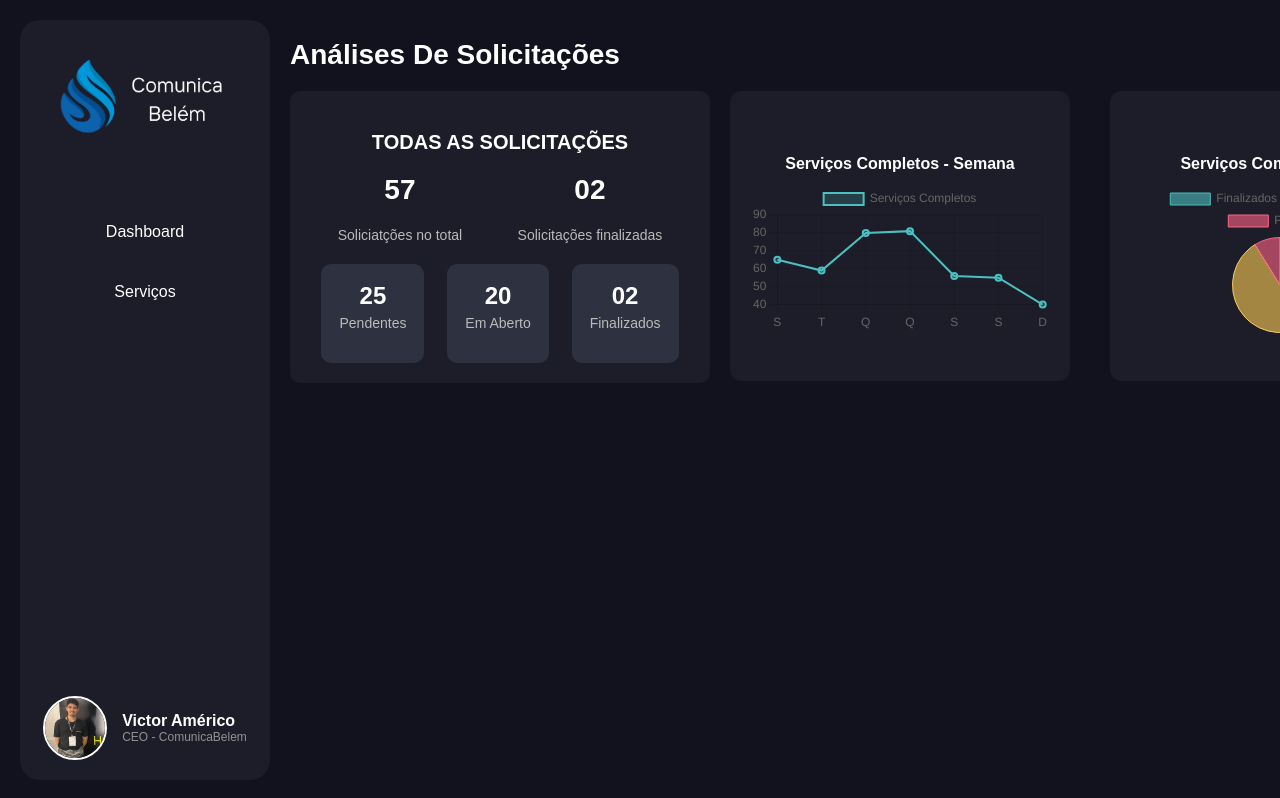
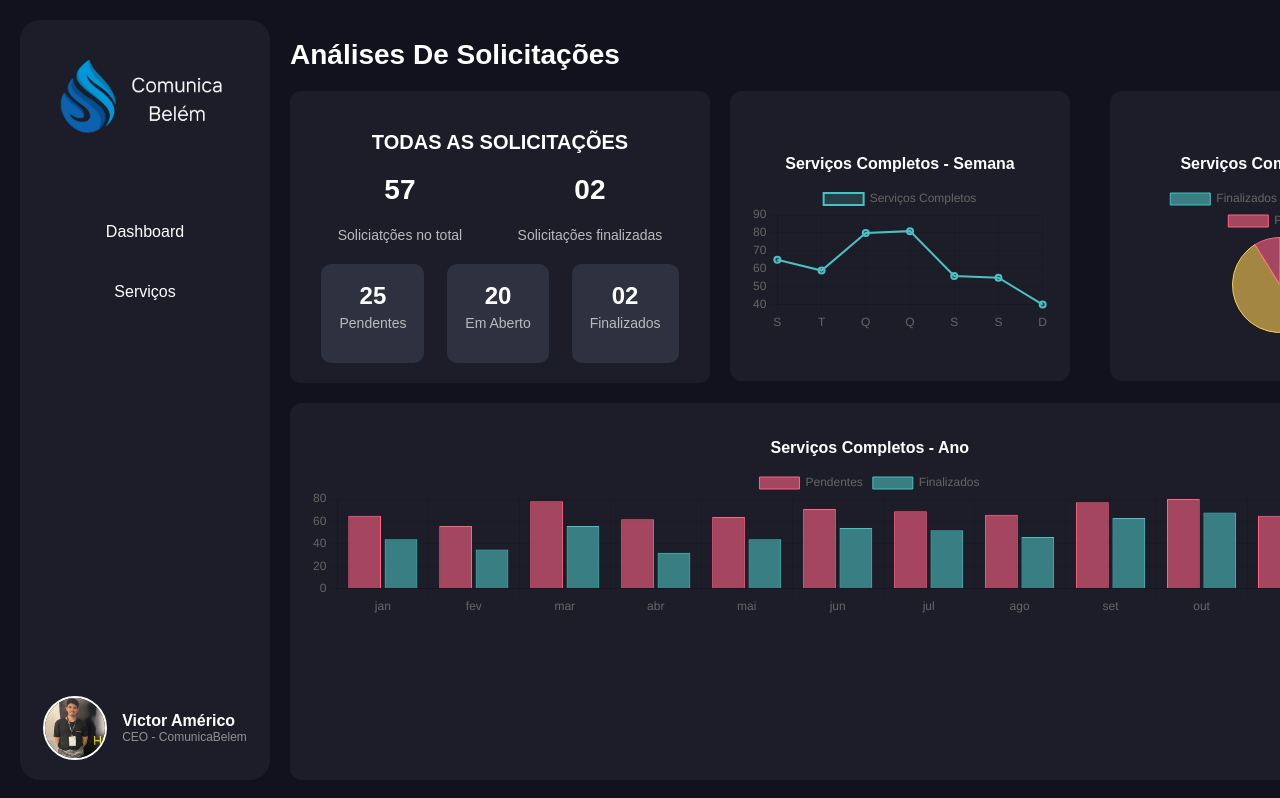
Before and after one commit to V-Americo/TCC_DASHBOARD, a React (Create React App) app: page / in a window 1280 px wide. Shown: the top 798 px of the page. Built offline with nearby package versions, Linux system fonts and the light colour scheme.

Commit message:
Adicionado Grafico em Barra 17.10

```diff
--- a/package.json
+++ b/package.json
@@ -3,6 +3,7 @@
   "version": "0.1.0",
   "private": true,
   "dependencies": {
+    "@mui/x-charts": "^7.20.0",
     "@testing-library/jest-dom": "^5.17.0",
     "@testing-library/react": "^13.4.0",
     "@testing-library/user-event": "^13.5.0",
--- a/src/components/graficoCard.js
+++ b/src/components/graficoCard.js
@@ -1,12 +1,13 @@
 import React from 'react';
-import { Line, Pie } from 'react-chartjs-2';
-import { Chart as ChartJS, CategoryScale, LinearScale, PointElement, LineElement, Title, Tooltip, Legend, ArcElement } from 'chart.js';
+import { Bar, Line, Pie } from 'react-chartjs-2';
+import { Chart as ChartJS, CategoryScale, LinearScale, PointElement, BarElement, LineElement, Title, Tooltip, Legend, ArcElement, layouts } from 'chart.js';
 
 ChartJS.register(
   CategoryScale,
   LinearScale,
   PointElement,
   LineElement,
+  BarElement,
   Title,
   Tooltip,
   Legend,
@@ -50,16 +51,45 @@ const GraficoCard = ({ title, type }) => {
     ],
   };
 
+  const dadosBarra = {
+    labels: ['jan', 'fev', 'mar', 'abr', 'mai', 'jun', 'jul', 'ago', 'set', 'out', 'nov', 'dez'],
+    datasets: [
+      {
+        label: 'Pendentes',
+        data: [65, 56, 78, 62, 64, 71, 69, 66, 77, 80, 65, 52],
+        backgroundColor: [
+          'rgba(255, 99, 132, 0.6)'
+        ],
+        borderColor: [
+          'rgba(255, 99, 132, 1)',
+        ],
+        borderWidth: 1,
+      },
+      {
+        label: 'Finalizados',
+        data: [44, 35, 56, 32, 44, 54, 52, 46, 63, 68, 47, 41],
+        backgroundColor: [
+          'rgba(75, 192, 192, 0.6)',
+        ],
+        borderColor: [
+          'rgba(75, 192, 192, 1)',
+        ],
+        borderWidth: 1,
+      },
+    ],
+  };
+
+
   return (
     <div className="grafico-card">
       <h3>{title}</h3>
-      {/* Exibir gráfico com base no tipo */}
+
       <div style={{ width: '100%', height: '100%' }}>
-        {type === 'line' ? (
-          <Line data={dadosLinha} options={{ maintainAspectRatio: false }} />
-        ) : (
-          <Pie data={dadosPizza} options={{ maintainAspectRatio: false }} />
-        )}
+
+        {type === 'line' && <Line data={dadosLinha} options={{ maintainAspectRatio: false }} />}
+        {type === 'pie' && <Pie data={dadosPizza} options={{ maintainAspectRatio: false }} />}
+        {type === 'bar' && <Bar data={dadosBarra} options={{ maintainAspectRatio: false }} />}
+
       </div>
     </div>
   );
--- a/src/pages/dashboard.js
+++ b/src/pages/dashboard.js
@@ -14,7 +14,6 @@ const Dashboard = () => {
         <div className="cards-container">
           <Card />
           <div className='graficos-wrapper'>
-
             <div className="card-grafico">
               <Graficos title="Serviços Completos - Semana" type="line" />
             </div>
@@ -22,7 +21,9 @@ const Dashboard = () => {
               <Graficos title="Serviços Completos - Mês" type="pie" />
             </div>
           </div>
-
+        </div>
+        <div className="card-grafico-barra">
+          <Graficos title="Serviços Completos - Ano" type="bar" />
         </div>
       </div>
     </div>
--- a/src/styles/dashboard.css
+++ b/src/styles/dashboard.css
@@ -52,3 +52,14 @@
     padding: 20px;
     margin-top: 0px;
 }
+
+.card-grafico-barra {
+    display: flex;
+    flex-direction: column;
+    width: 96.52%;
+    height: 400px;
+    background-color: #1D1D29;
+    border-radius: 12px;
+    padding: 20px;
+    margin-top: 20px;
+}
```
Also changed, not shown: 1 other file (tests, documents, lock files or other folders).
